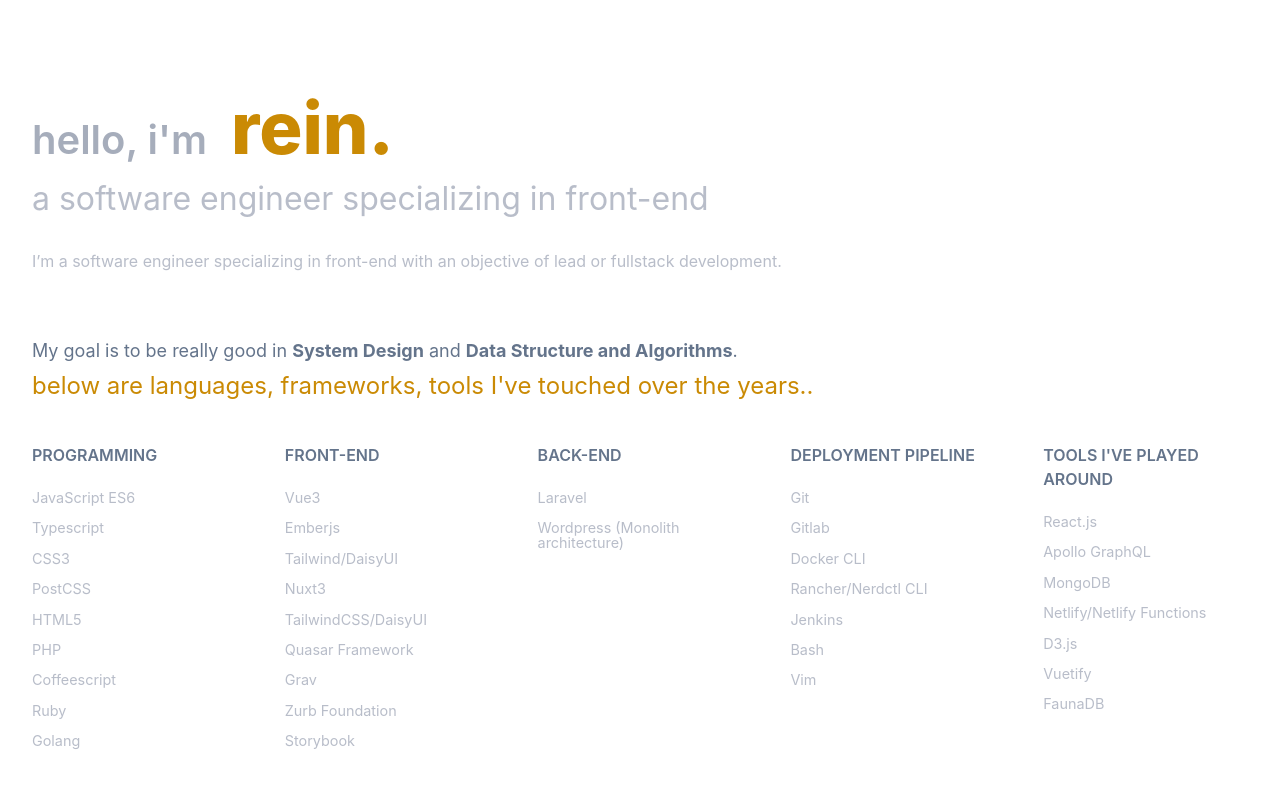
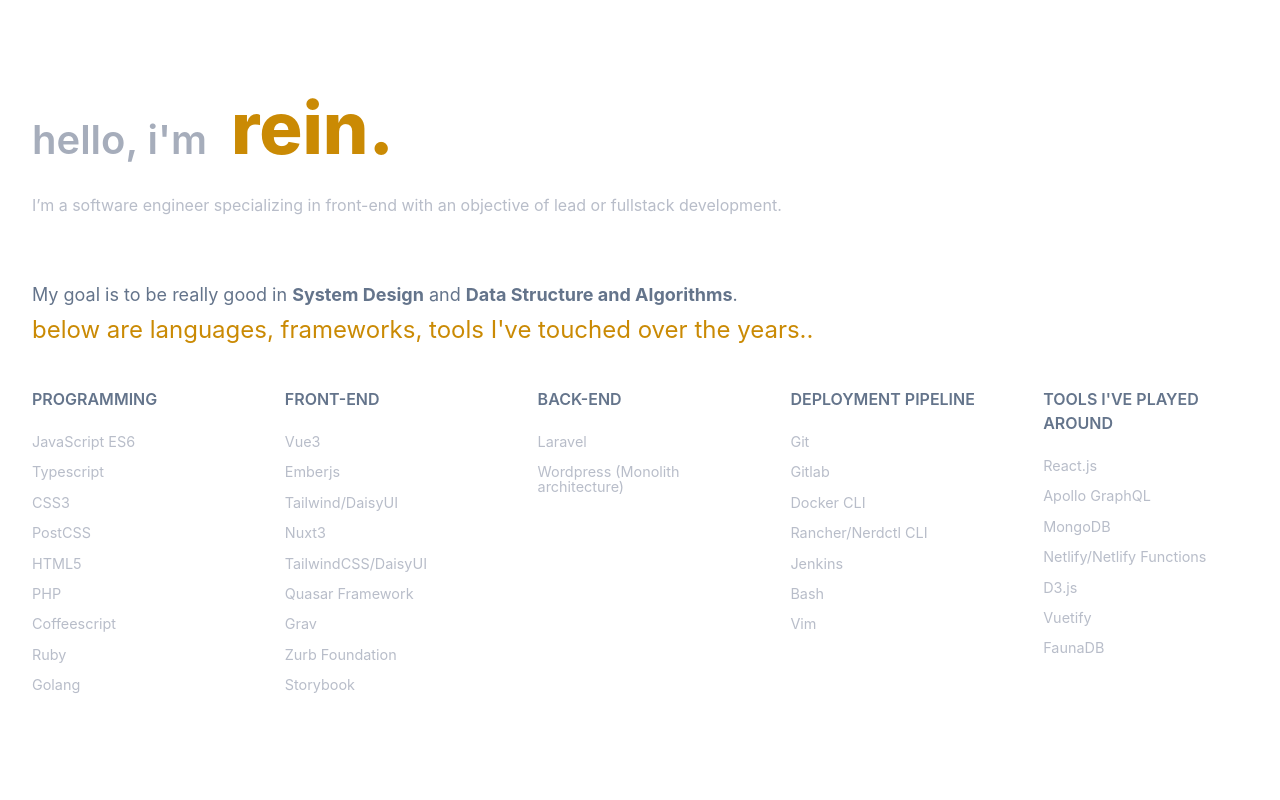
Before and after one commit to rlynjb/ds_ayyy, a Vue app: page / in a window 1280 px wide. Shown: the top 800 px of the page. Built offline with nearby package versions, Linux system fonts and the light colour scheme.

Commit message:
remove subtitle

```diff
--- a/src/App.vue
+++ b/src/App.vue
@@ -3,8 +3,6 @@
     <div class="logo">
       <h3>hello, i'm </h3>
       <h1>rein.</h1>
-      <br/>
-      <h5>a software engineer specializing in front-end</h5>
     </div>
     <p>
       I’m a software engineer specializing in front-end with an objective of lead or fullstack development.
```
